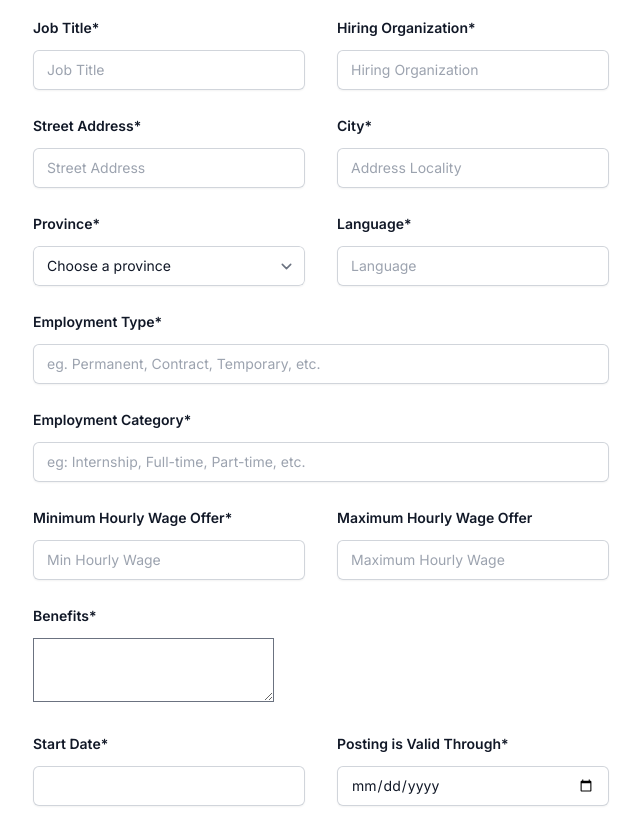
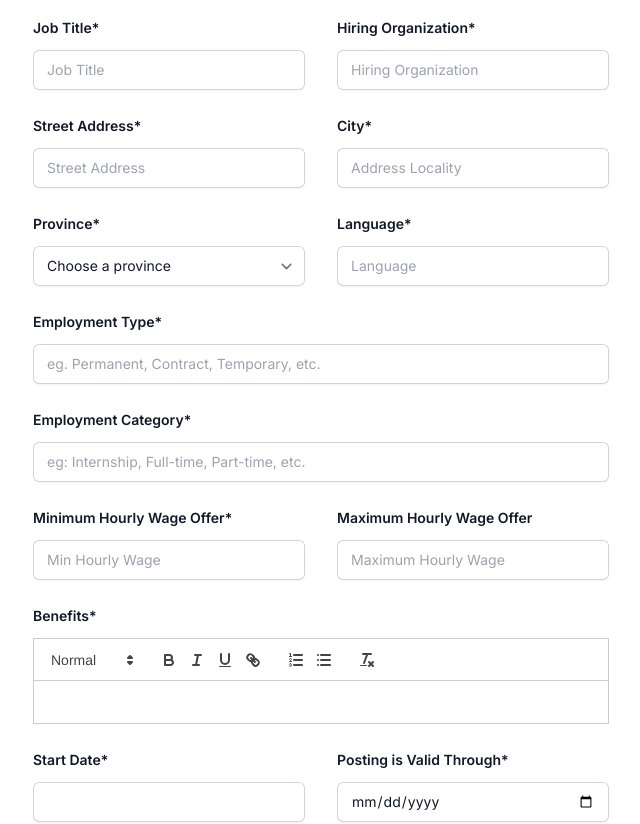
Before and after one commit to Vero-Ventures/job-bank, a Next.js app: page /admin-panel/postingDetails in a window 1280 px wide. Shown: the top 824 px of the page, without its empty margins (319-959 px from the left). Built offline with nearby package versions, Linux system fonts and the light colour scheme; no server answers.

Commit message:
used quill to create rich text editor

```diff
--- a/src/components/ui/dynamicTextArea.jsx
+++ b/src/components/ui/dynamicTextArea.jsx
@@ -1,31 +1,35 @@
-import React, { useRef, useEffect } from 'react';
+import React, { useRef, useEffect, useState } from 'react';
+import ReactQuill from 'react-quill';
+import 'react-quill/dist/quill.snow.css';
 
-function DynamicTextarea({ value, onChange, ...rest }) {
-  const textareaRef = useRef(null);
+function DynamicTextarea({ name, value, onChange, ...rest }) {
+  const quillRef = useRef(null);
+  const [editorHtml, setEditorHtml] = useState(value);
 
   useEffect(() => {
-    adjustTextareaHeight();
+    setEditorHtml(value);
   }, [value]);
 
-  const adjustTextareaHeight = () => {
-    const textarea = textareaRef.current;
-    textarea.style.height = 'auto'; // Reset height
-    textarea.style.height = `${textarea.scrollHeight}px`; // Set new height
-  };
-
-  const handleChange = event => {
+  const handleChange = html => {
+    setEditorHtml(html);
     if (onChange) {
-      onChange(event);
+      // Create a synthetic event to mimic the real event so that the parent component can access the name and value
+      const syntheticEvent = {
+        target: {
+          name,
+          value: html,
+        },
+      };
+      onChange(syntheticEvent);
     }
-    adjustTextareaHeight();
   };
 
   return (
-    <textarea
-      ref={textareaRef}
-      value={value}
+    <ReactQuill
+      ref={quillRef}
+      value={editorHtml}
       onChange={handleChange}
-      className="textarea-auto"
+      className="quill-editor"
       {...rest}
     />
   );
```
